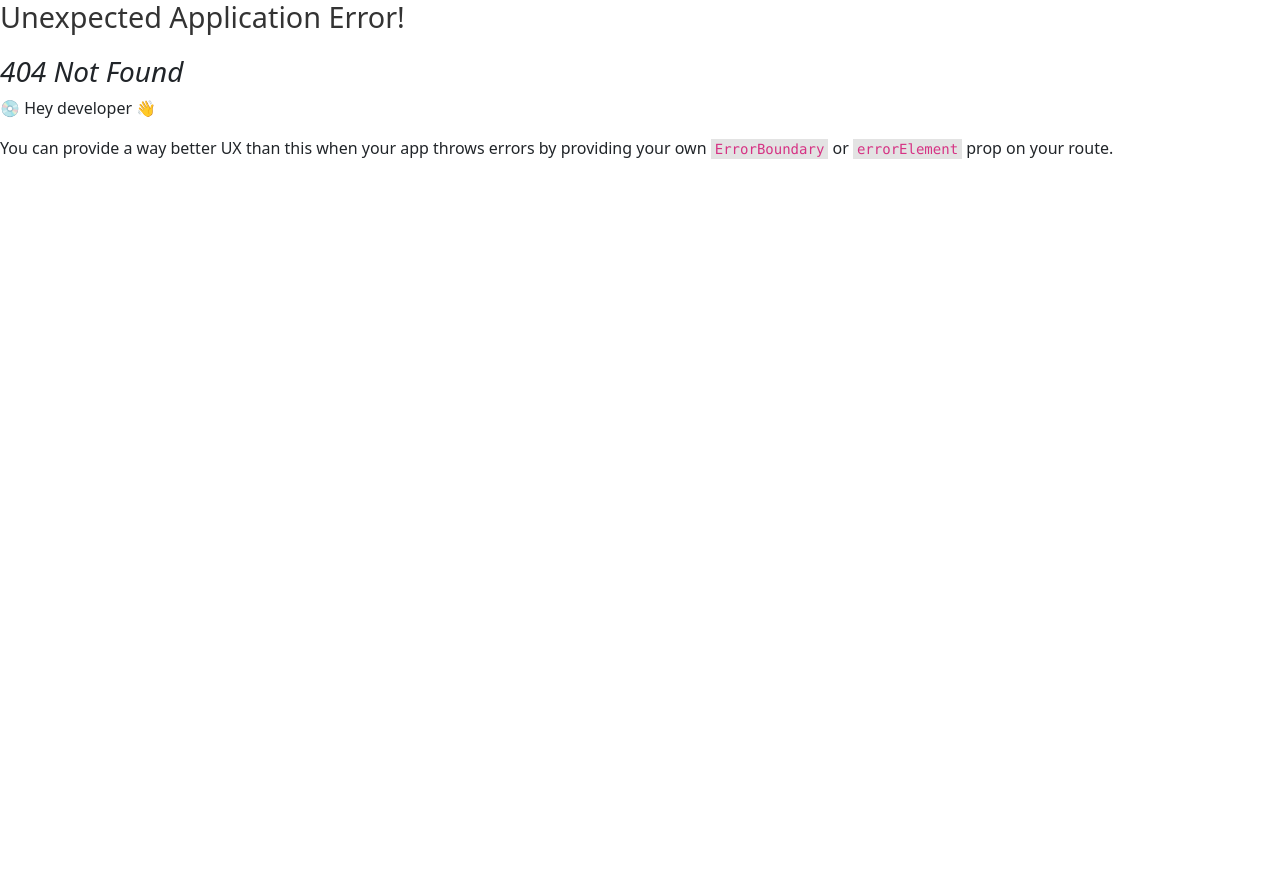
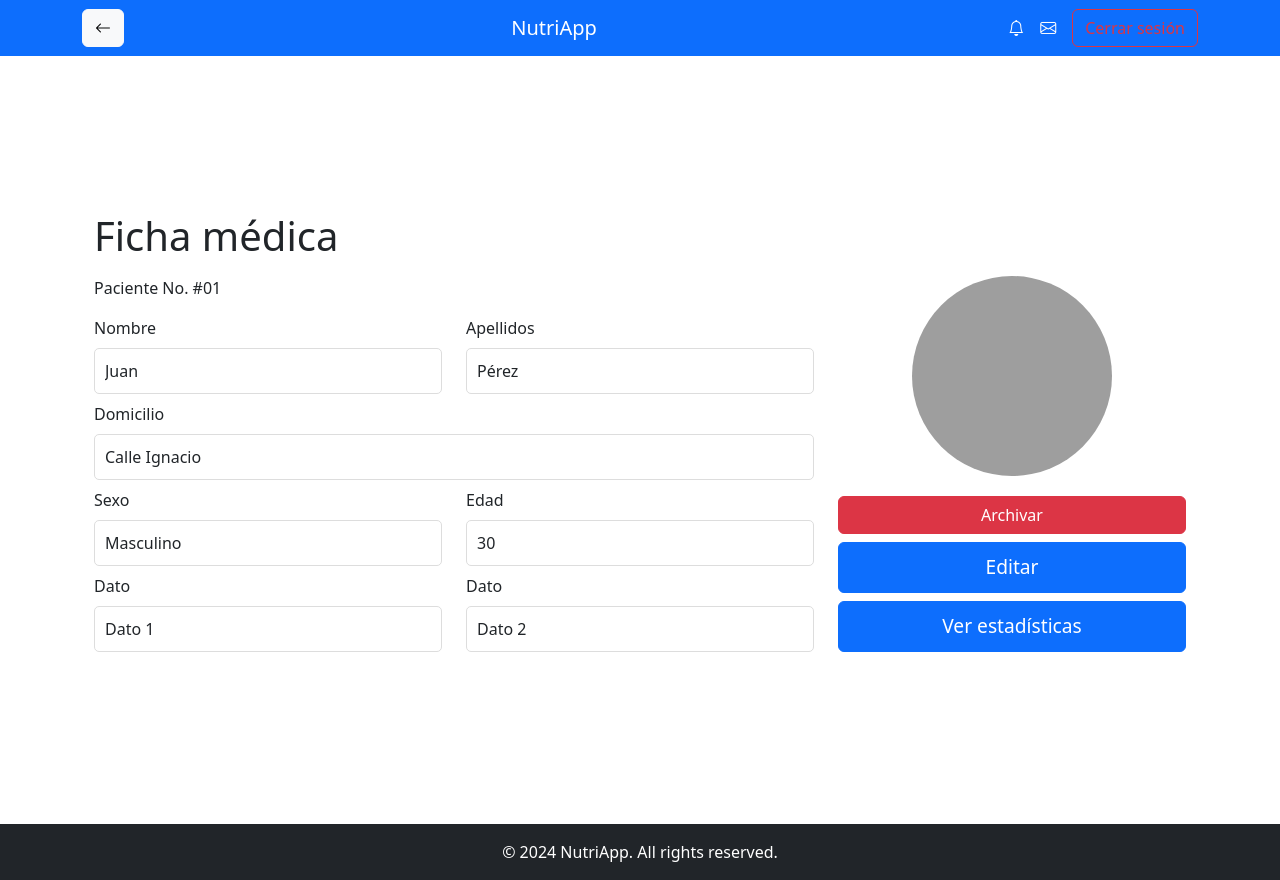
Before and after one commit to karen-rm/Modulo-Nutriologo, a React (Vite) app in the folder frontend/: page /fichamedica in a window 1280 px wide. Before the commit this address had no page. Before the commit the page ends 800 px from the top, so only its background shows below. Built offline with nearby package versions, Linux system fonts and the light colour scheme; sample sign-in values are in the browser's storage; grey boxes are pictures that could not be loaded.

Commit message:
Actualización de archivos: App.jsx, Archivadosp y Fichamedica

```diff
--- a/frontend/src/App.jsx
+++ b/frontend/src/App.jsx
@@ -1,7 +1,9 @@
 import { createBrowserRouter, RouterProvider } from 'react-router-dom';
 import ProtectedRoute from './helpers/ProtectedRoute';
 import {
+  Archivadosp,
   Dashboard,
+  Fichamedica,
   Home,
   Login,
   PacientesPanel,
@@ -59,6 +61,22 @@ const router = createBrowserRouter([
       </ProtectedRoute>
     ),
   },
+  {
+    path: '/archivadosp',
+    element: (
+      <ProtectedRoute>
+        <Archivadosp />
+      </ProtectedRoute>
+    ),
+  },
+  {
+    path: '/fichamedica',
+    element: (
+      <ProtectedRoute>
+        <Fichamedica />
+      </ProtectedRoute>
+    ),
+  },
 ]);
 
 const App = () => {
--- /dev/null
+++ b/frontend/src/pages/Archivadosp.jsx
@@ -0,0 +1,49 @@
+import 'bootstrap/dist/css/bootstrap.min.css';
+
+import { Button, Card, Col, Container, Row } from 'react-bootstrap';
+import { MainLayout } from '../layouts/MainLayout';
+
+export const Archivadosp = () => {
+  return (
+    <MainLayout>
+      <div className="container-fluid vh-100 d-flex flex-column justify-content-center align-items-center">
+        <Container
+          className="mt-4 p-4"
+          style={{ backgroundColor: '#e0e0e0', borderRadius: '10px' }}
+        >
+          <h4>Pacientes archivados</h4>
+          <Row className="mt-3">
+            <Col md={12}>
+              {/* lista de tarjetas para cada "paciente" en el arreglo  */}
+              {[1, 2, 3, 4].map((patient, index) => (
+                <Card
+                  className="mb-3"
+                  key={index}
+                  style={{ backgroundColor: '#f2f2f2', borderRadius: '10px' }}
+                >
+                  <Card.Body className="d-flex justify-content-between align-items-center">
+                    <Card.Text
+                      className="mb-0"
+                      style={{ fontStyle: 'italic', fontSize: '18px' }}
+                    >
+                      Paciente {patient}
+                    </Card.Text>
+                    <Button
+                      variant="primary"
+                      size="lg"
+                      style={{ borderRadius: '10px' }}
+                    >
+                      Desarchivar
+                    </Button>
+                  </Card.Body>
+                </Card>
+              ))}
+            </Col>
+          </Row>
+        </Container>
+      </div>
+    </MainLayout>
+  );
+};
+
+export default Archivadosp;
--- /dev/null
+++ b/frontend/src/pages/Fichamedica.jsx
@@ -0,0 +1,166 @@
+import 'bootstrap/dist/css/bootstrap.min.css';
+
+import { useState } from 'react';
+import { Button, Col, Container, Form, Row } from 'react-bootstrap';
+import { MainLayout } from '../layouts/MainLayout';
+
+export const Fichamedica = () => {
+  const [patientData, setPatientData] = useState({
+    name: 'Juan',
+    lastName: 'Pérez',
+    address: 'Calle Ignacio',
+    gender: 'Masculino',
+    age: 30,
+    additionalData1: 'Dato 1',
+    additionalData2: 'Dato 2',
+  });
+
+  const handleChange = (e) => {
+    const { name, value } = e.target;
+    setPatientData({
+      ...patientData,
+      [name]: value,
+    });
+  };
+
+  return (
+    <MainLayout>
+      <div className="container-fluid vh-100 d-flex flex-column justify-content-center align-items-center">
+        <Container className="mt-4 p-4">
+          <h1>Ficha médica</h1>
+          <Row className="mt-3">
+            <Col xs={12} md={8}>
+              <Row className="mb-2">
+                <Col>
+                  <Form.Group>
+                    <Form.Label>Paciente No. #01</Form.Label>
+                  </Form.Group>
+                </Col>
+              </Row>
+              <Row className="mb-2">
+                <Col xs={12} md={6}>
+                  <Form.Group>
+                    <Form.Label>Nombre</Form.Label>
+                    <Form.Control
+                      type="text"
+                      name="name"
+                      value={patientData.name}
+                      onChange={handleChange}
+                    />
+                  </Form.Group>
+                </Col>
+                <Col xs={12} md={6}>
+                  <Form.Group>
+                    <Form.Label>Apellidos</Form.Label>
+                    <Form.Control
+                      type="text"
+                      name="lastName"
+                      value={patientData.lastName}
+                      onChange={handleChange}
+                    />
+                  </Form.Group>
+                </Col>
+              </Row>
+              <Row className="mb-2">
+                <Col>
+                  <Form.Group>
+                    <Form.Label>Domicilio</Form.Label>
+                    <Form.Control
+                      type="text"
+                      name="address"
+                      value={patientData.address}
+                      onChange={handleChange}
+                    />
+                  </Form.Group>
+                </Col>
+              </Row>
+              <Row className="mb-2">
+                <Col xs={12} md={6}>
+                  <Form.Group>
+                    <Form.Label>Sexo</Form.Label>
+                    <Form.Control
+                      type="text"
+                      name="gender"
+                      value={patientData.gender}
+                      onChange={handleChange}
+                    />
+                  </Form.Group>
+                </Col>
+                <Col xs={12} md={6}>
+                  <Form.Group>
+                    <Form.Label>Edad</Form.Label>
+                    <Form.Control
+                      type="number"
+                      name="age"
+                      value={patientData.age}
+                      onChange={handleChange}
+                    />
+                  </Form.Group>
+                </Col>
+              </Row>
+              <Row className="mb-2">
+                <Col xs={12} md={6}>
+                  <Form.Group>
+                    <Form.Label>Dato</Form.Label>
+                    <Form.Control
+                      type="text"
+                      name="additionalData1"
+                      value={patientData.additionalData1}
+                      onChange={handleChange}
+                    />
+                  </Form.Group>
+                </Col>
+                <Col xs={12} md={6}>
+                  <Form.Group>
+                    <Form.Label>Dato</Form.Label>
+                    <Form.Control
+                      type="text"
+                      name="additionalData2"
+                      value={patientData.additionalData2}
+                      onChange={handleChange}
+                    />
+                  </Form.Group>
+                </Col>
+              </Row>
+            </Col>
+            <Col
+              xs={12}
+              md={4}
+              className="d-flex flex-column align-items-center"
+            >
+              <img
+                src="https://img.freepik.com/vector-premium/icono-perfil-usuario-estilo-plano-ilustracion-vector-avatar-miembro-sobre-fondo-aislado-concepto-negocio-signo-permiso-humano_157943-15752.jpg"
+                alt="Foto del paciente"
+                style={{
+                  width: '200px',
+                  height: '200px',
+                  borderRadius: '50%',
+                  marginBottom: '20px',
+                }}
+              />
+              <Button
+                variant="danger"
+                className="mb-2"
+                style={{ width: '100%' }}
+              >
+                Archivar
+              </Button>
+              <Button
+                variant="primary"
+                className="mb-2"
+                style={{ width: '100%' }}
+              >
+                Editar
+              </Button>
+              <Button variant="primary" style={{ width: '100%' }}>
+                Ver estadísticas
+              </Button>
+            </Col>
+          </Row>
+        </Container>
+      </div>
+    </MainLayout>
+  );
+};
+
+export default Fichamedica;
```
Also changed, not shown: 1 other file (tests, documents, lock files or other folders).
